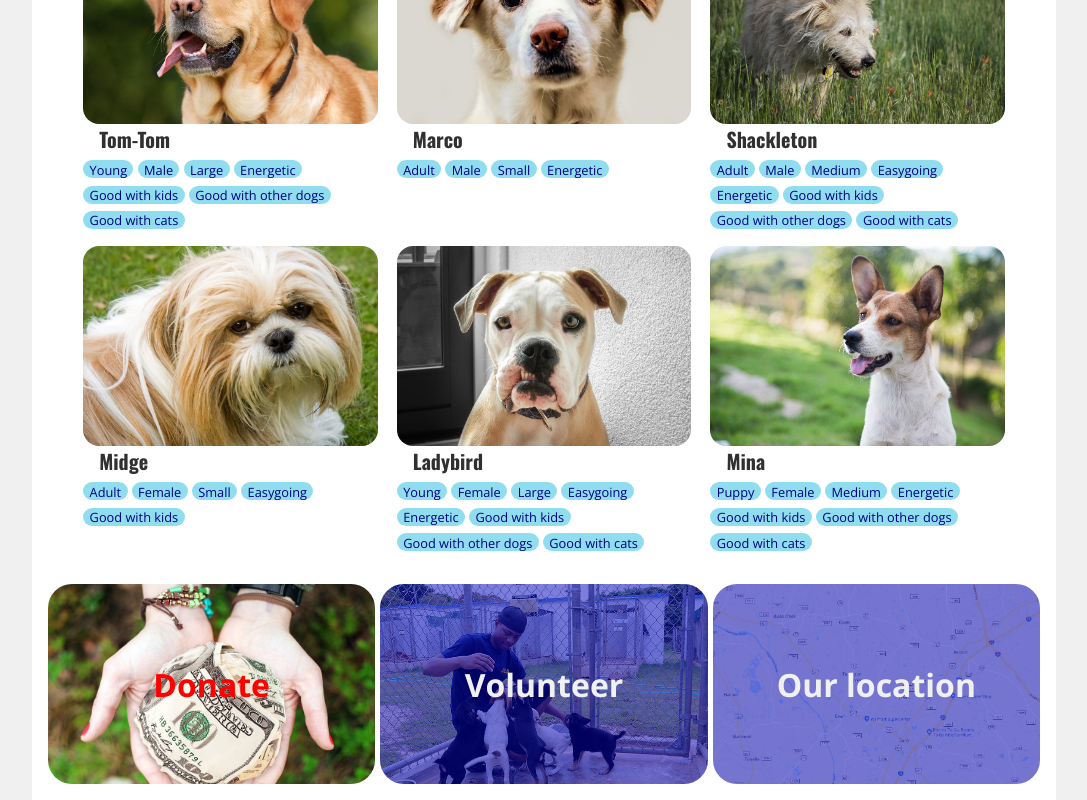
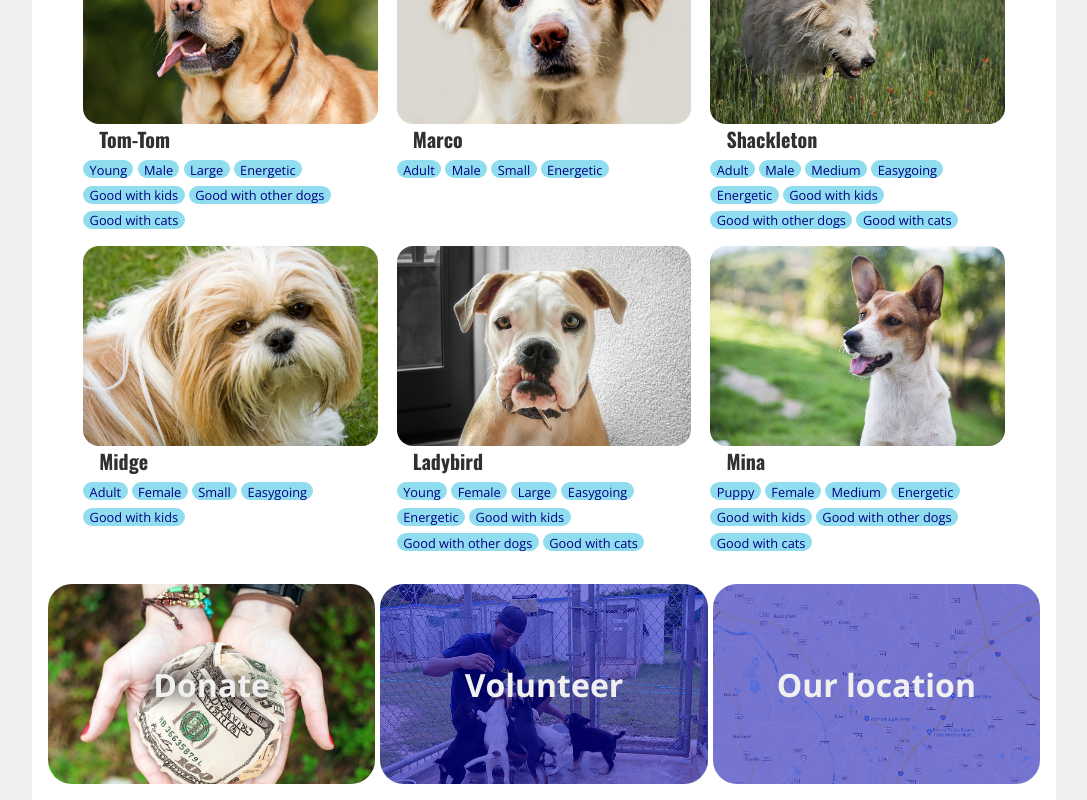
Before and after one commit to Momentum-Team-14/dog-adoption-leximainw, a plain HTML site: page index.html in a window 1280 px wide. In both pictures the pointer is over the element "Donate". Shown: the part 610-1410 px from the top of the page, without its empty margins (96-1183 px from the left). Drawn offline with nearby package versions, Linux system fonts and the light colour scheme.

Commit message:
tweak interaction hint for footer images

```diff
--- a/styles.css
+++ b/styles.css
@@ -88,5 +88,6 @@ footer .img-container .overlay
 footer .img-container .overlay:hover
 {
     background-color: #0000ba00;
-    color: red;
+    text-shadow: 0 0 0.5em black;
+    /* color: black; */
 }
```
